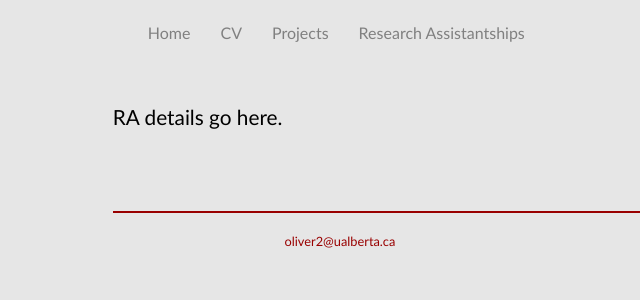
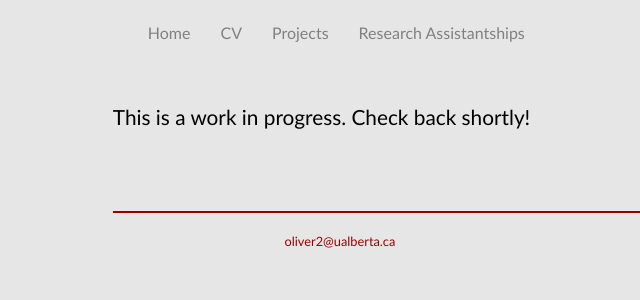
Before and after one commit to k-j-oliver/k-j-oliver.github.io, a Jekyll site: the page built from ra/index.html, in a window 1280 px wide. Shown: the top 300 px of the page, without its empty margins (148-788 px from the left). Built offline with Jekyll 4.4.1, drawn with Linux system fonts in a browser that asks for light colours.

Commit message:
Update index.html

```diff
--- a/ra/index.html
+++ b/ra/index.html
@@ -4,5 +4,6 @@ title: Research Assistantships - Kathleen Oliver
 ---
 
 <div class="content">
-  <p>RA details go here.</p>
+  <p>This is a work in progress. Check back shortly!</p>
+
 </div>
```
